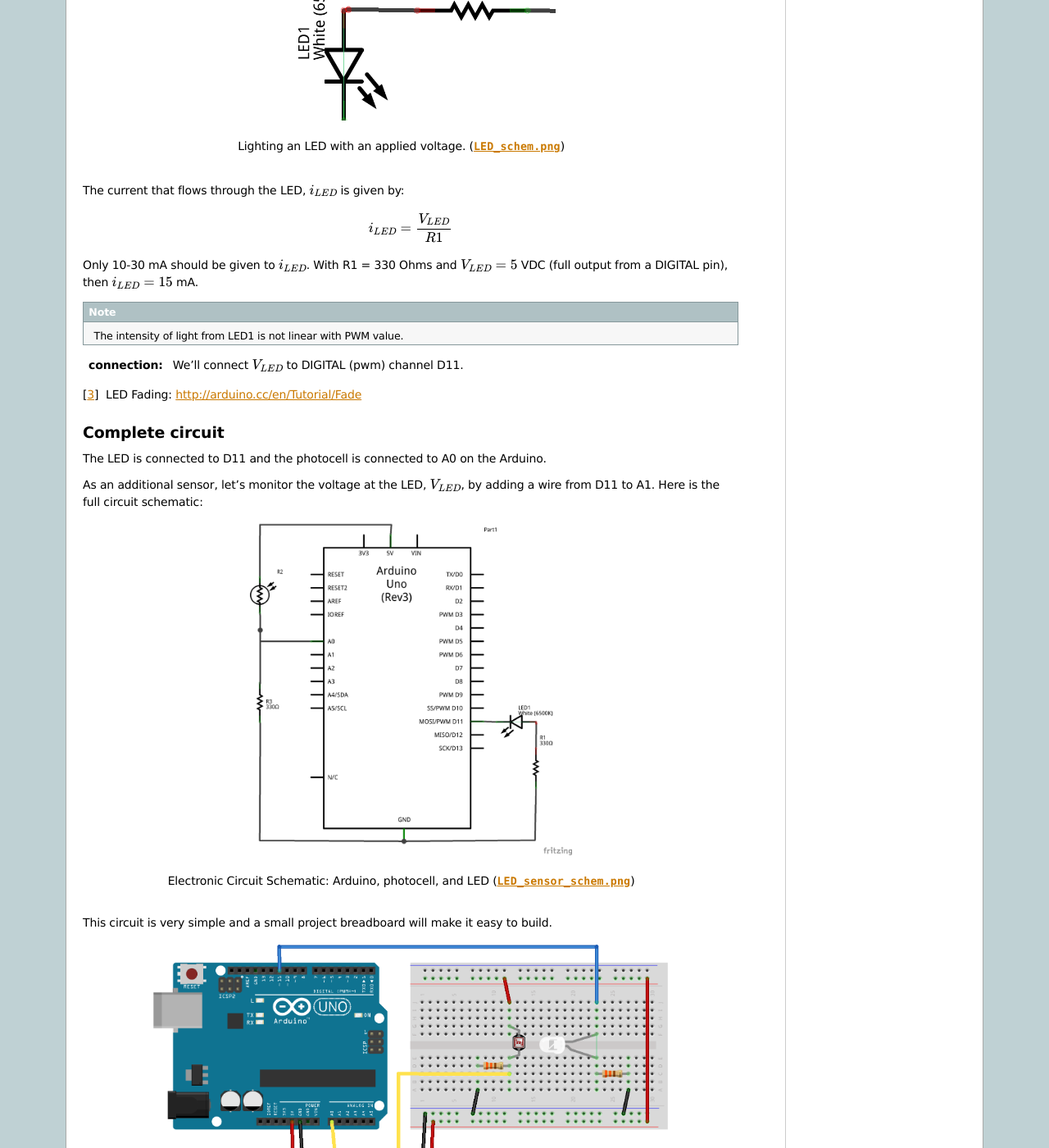
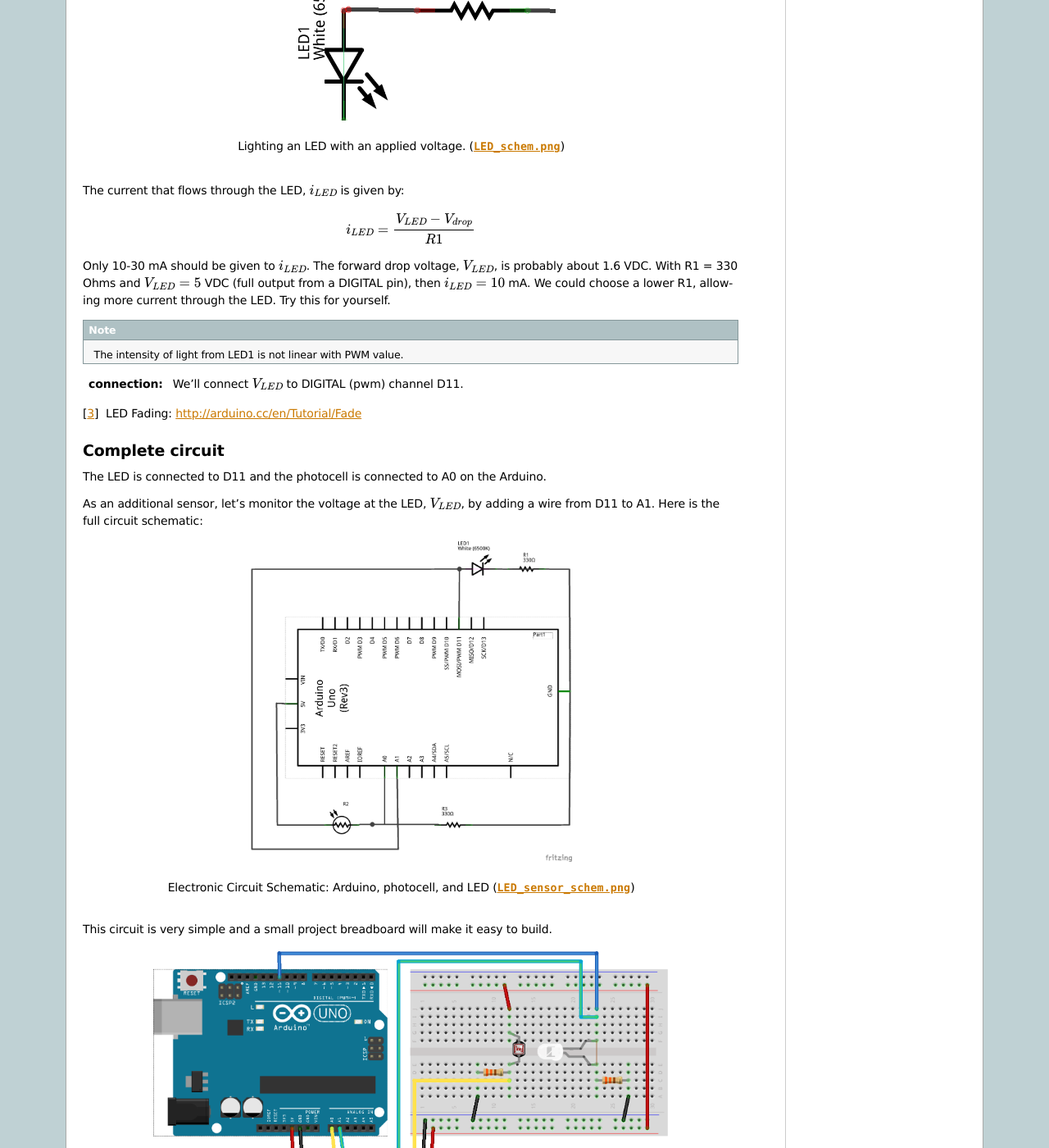
Before and after one commit to prjemian/cmd_response, a Sphinx documentation site: the page built from doc/source/circuit/index.rst, in a window 1280 px wide and 1400 px high, scrolled down 1065 px. Shown: the whole window at 82% size. Built offline with Sphinx 7.4.7, drawn with Linux system fonts in a browser that asks for light colours; some of the changed text lies outside the part shown.

Commit message:
update circuit and documentation
git-svn-id: http://svn.jemian.org/svn/regitte/arduino/cmd_response@2057 4ca16b70-4e1b-0410-88e2-31485261bf7f

```diff
--- a/doc/source/circuit/index.rst
+++ b/doc/source/circuit/index.rst
@@ -77,11 +77,13 @@ using pulse-width modulation and the ``analogWrite()`` function.  [#]_
 
 The current that flows through the LED, :math:`i_{LED}` is given by:
 
-.. math::  i_{LED} = {V_{LED} \over R1}
+.. math::  i_{LED} = {V_{LED} - V_{drop} \over R1}
 
 Only 10-30 mA should be given to :math:`i_{LED}`.
+The forward drop voltage, :math:`V_{LED}`, is probably about 1.6 VDC.
 With R1 = 330 Ohms and :math:`V_{LED}=5` VDC (full output from a DIGITAL pin),
-then :math:`i_{LED}=15` mA.
+then :math:`i_{LED}=10` mA.  We could choose a lower R1,
+allowing more current through the LED.  Try this for yourself.
 
 .. note::  The intensity of light from LED1 is not linear with PWM value.
 
@@ -122,6 +124,11 @@ will make it easy to build.
 
     Electronic Circuit Breadboard: Arduino, photocell, and LED
     (:download:`LED_sensor_bb.png`)
+
+.. tip:: LEDs are polarized devices.  If you install them
+   backwards, they won't produce light.  Review
+   how they look at this web site:
+   http://www.bcae1.com/led.htm
 
 Since we want to measure the light intensity from the LED
 using the photocell, it makes some sense to position them
```
Also changed, not shown: doc/source/python/sequence.rst (+7 -0 lines), doc/source/circuit/LED_sensor_bb.png, doc/source/circuit/LED_sensor_schem.png, 4 other files.
